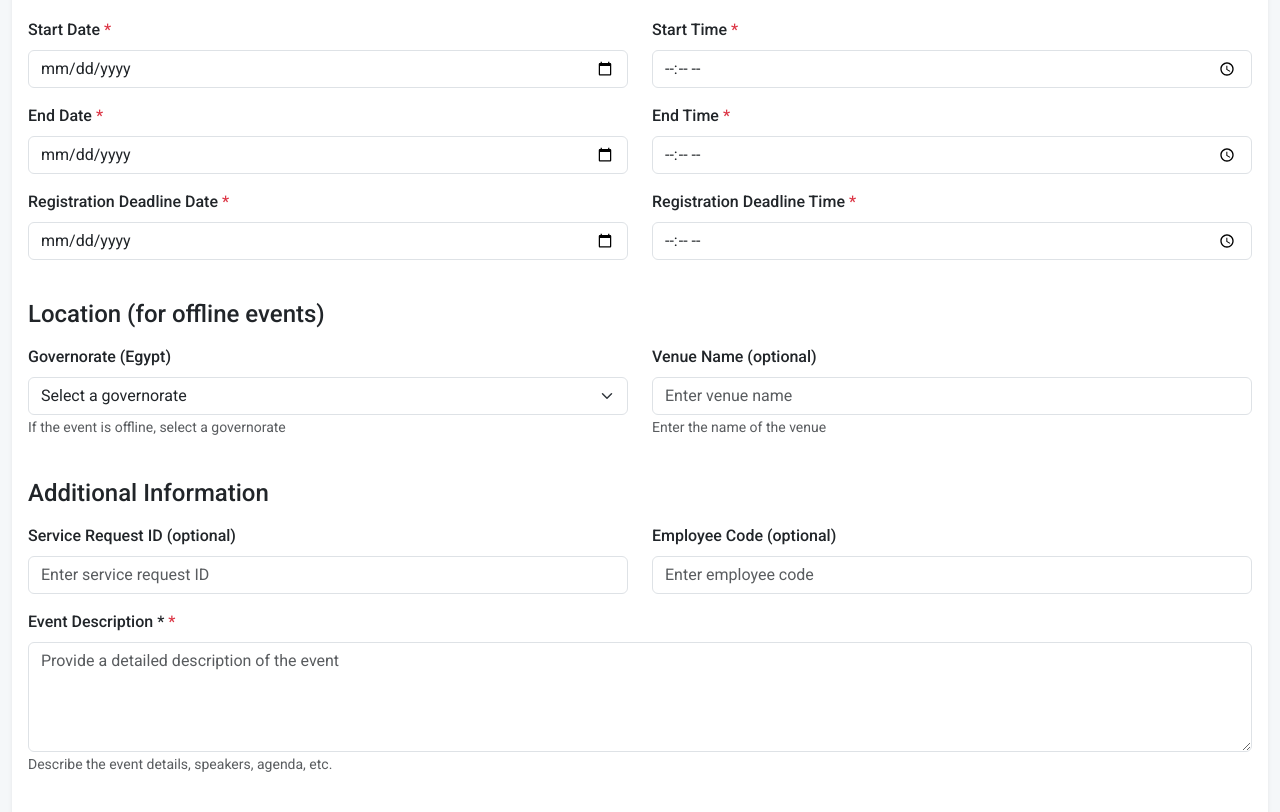
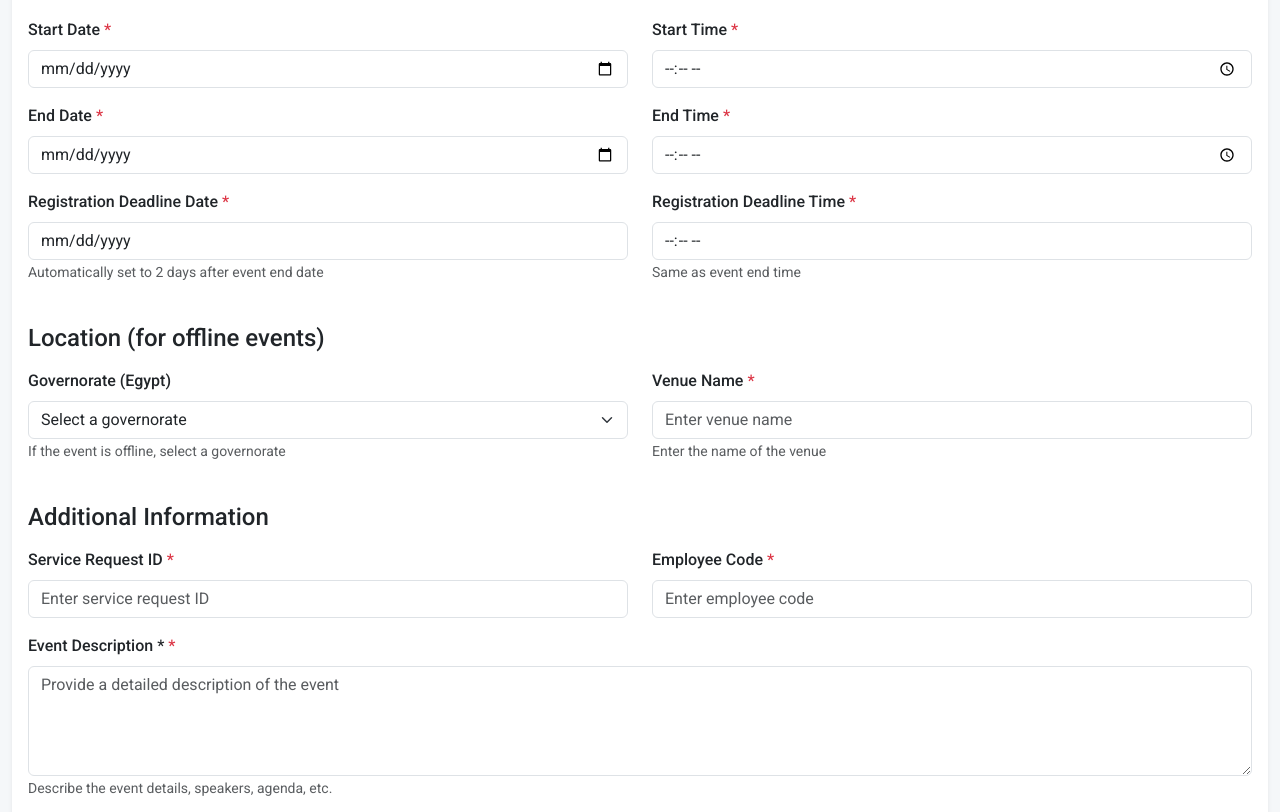
Before and after one commit to abdobody2040/Eventmanger, a Flask app: page /create_event in a window 1280 px wide. Shown: the part 761-1573 px from the top of the page. Run offline with Flask 3, Linux system fonts and the light colour scheme; the visitor is signed in with stand-in values (Sample User, id 1); data comes from the database, SQL or seed files in the repository; data that the repository does not hold is empty; parts of the project's set-up code (start-up, migrations or seed data) failed here and were passed over; some libraries are stand-ins or nearby versions.

Commit message:
Update event registration to require key details and auto-calculate deadlines
Modify event creation to enforce venue, employee code, and service request ID, and automatically set the registration deadline two days after the event end date.

Replit-Commit-Author: Agent
Replit-Commit-Session-Id: 408279e1-0aa6-443e-9f9f-a5cb3845f6f5
Replit-Commit-Checkpoint-Type: full_checkpoint
Replit-Commit-Screenshot-Url: https://storage.googleapis.com/screenshot-production-us-central1/a9fda573-c2df-449b-a4f9-f6a0d1595218/408279e1-0aa6-443e-9f9f-a5cb3845f6f5/6JQKxL1

```diff
--- a/app.py
+++ b/app.py
@@ -904,6 +904,18 @@ def create_event():
                 validation_errors.append('End date is required')
             if not end_time:
                 validation_errors.append('End time is required')
+            # Validation for new required fields
+            venue = request.form.get('venue', '').strip()
+            service_request = request.form.get('service_request', '').strip()
+            employee_code = request.form.get('employee_code', '').strip()
+
+            if not is_online and not venue:
+                validation_errors.append('Venue name is required for offline events')
+            if not service_request:
+                validation_errors.append('Service Request ID is required')
+            if not employee_code:
+                validation_errors.append('Employee Code is required')
+
             if not registration_deadline_date:
                 validation_errors.append('Registration deadline date is required')
             if not registration_deadline_time:
@@ -955,13 +967,9 @@ def create_event():
                                          categories=categories, event_types=event_types,
                                          governorates=egyptian_governorates, edit_mode=False)
 
-                if registration_deadline and start_datetime and registration_deadline > start_datetime:
-                    flash('Registration deadline must be before or on the event start date', 'danger')
-                    app_logo = AppSetting.get_setting('app_logo')
-                    return render_template('create_event.html',
-                                         app_name=app_name, app_logo=app_logo, theme_color=theme_color,
-                                         categories=categories, event_types=event_types,
-                                         governorates=egyptian_governorates, edit_mode=False)
+                # Update validation: registration deadline can now be after event end date (2 days after)
+                # Remove the old validation that required registration deadline to be before start date
+                pass
 
             except ValueError as e:
                 flash(f'Invalid date/time format: {str(e)}', 'danger')
--- a/static/js/create_event.js
+++ b/static/js/create_event.js
@@ -59,6 +59,43 @@ document.addEventListener('DOMContentLoaded', function() {
         if (onlineCheckbox.checked) {
             venueFields.classList.add('d-none');
         }
+    }
+
+    // Auto-calculate registration deadline (2 days after end date)
+    const endDateInput = document.getElementById('end_date');
+    const endTimeInput = document.getElementById('end_time');
+    const regDeadlineDateInput = document.getElementById('registration_deadline_date');
+    const regDeadlineTimeInput = document.getElementById('registration_deadline_time');
+
+    function calculateRegistrationDeadline() {
+        if (endDateInput.value) {
+            const endDate = new Date(endDateInput.value);
+            // Add 2 days
+            endDate.setDate(endDate.getDate() + 2);
+
+            // Format date as YYYY-MM-DD
+            const year = endDate.getFullYear();
+            const month = String(endDate.getMonth() + 1).padStart(2, '0');
+            const day = String(endDate.getDate()).padStart(2, '0');
+            const formattedDate = `${year}-${month}-${day}`;
+
+            regDeadlineDateInput.value = formattedDate;
+
+            // If end time is set, use the same time for registration deadline
+            if (endTimeInput.value) {
+                regDeadlineTimeInput.value = endTimeInput.value;
+            }
+        }
+    }
+
+    // Listen for changes to end date and time
+    if (endDateInput && regDeadlineDateInput) {
+        endDateInput.addEventListener('change', calculateRegistrationDeadline);
+        endTimeInput.addEventListener('change', function() {
+            if (regDeadlineDateInput.value && endTimeInput.value) {
+                regDeadlineTimeInput.value = endTimeInput.value;
+            }
+        });
     }
 
     // Form validation and submission
--- a/templates/create_event.html
+++ b/templates/create_event.html
@@ -201,8 +201,9 @@
                     <div class="mb-3">
                         <label for="registration_deadline_date" class="form-label required-field">Registration Deadline Date</label>
                         <input type="date" class="form-control" id="registration_deadline_date" name="registration_deadline_date" required autocomplete="off"
-                               value="{{ event.registration_deadline.strftime('%Y-%m-%d') if event and event.registration_deadline else '' }}">
+                               value="{{ event.registration_deadline.strftime('%Y-%m-%d') if event and event.registration_deadline else '' }}" readonly>
                         <div class="invalid-feedback">Please enter a registration deadline date</div>
+                        <small class="form-text text-muted">Automatically set to 2 days after event end date</small>
                     </div>
                 </div>
 
@@ -210,8 +211,9 @@
                     <div class="mb-3">
                         <label for="registration_deadline_time" class="form-label required-field">Registration Deadline Time</label>
                         <input type="time" class="form-control" id="registration_deadline_time" name="registration_deadline_time" required autocomplete="off"
-                               value="{{ event.registration_deadline.strftime('%H:%M') if event and event.registration_deadline else '' }}">
+                               value="{{ event.registration_deadline.strftime('%H:%M') if event and event.registration_deadline else '' }}" readonly>
                         <div class="invalid-feedback">Please enter a registration deadline time</div>
+                        <small class="form-text text-muted">Same as event end time</small>
                     </div>
                 </div>
             </div>
@@ -239,10 +241,11 @@
                 <!-- Venue -->
                 <div class="col-md-6">
                     <div class="mb-3">
-                        <label for="venue_name" class="form-label">Venue Name (optional)</label>
+                        <label for="venue_name" class="form-label required-field">Venue Name</label>
                         <input type="text" class="form-control" id="venue" name="venue"
-                               placeholder="Enter venue name"
+                               placeholder="Enter venue name" required
                                value="{{ event.venue.name if event and event.venue else '' }}">
+                        <div class="invalid-feedback">Please enter a venue name</div>
                         <small class="form-text text-muted">Enter the name of the venue</small>
                     </div>
                 </div>
@@ -257,20 +260,22 @@
                 <!-- Service Request -->
                 <div class="col-md-6">
                     <div class="mb-3">
-                        <label for="service_request" class="form-label">Service Request ID (optional)</label>
+                        <label for="service_request" class="form-label required-field">Service Request ID</label>
                         <input type="text" class="form-control" id="service_request" name="service_request"
-                               placeholder="Enter service request ID"
+                               placeholder="Enter service request ID" required
                                value="{{ event.service_request.name if event and event.service_request else '' }}">
+                        <div class="invalid-feedback">Please enter a service request ID</div>
                     </div>
                 </div>
 
                 <!-- Employee Code -->
                 <div class="col-md-6">
                     <div class="mb-3">
-                        <label for="employee_code" class="form-label">Employee Code (optional)</label>
+                        <label for="employee_code" class="form-label required-field">Employee Code</label>
                         <input type="text" class="form-control" id="employee_code" name="employee_code"
-                               placeholder="Enter employee code"
+                               placeholder="Enter employee code" required
                                value="{{ event.employee.code if event and event.employee else '' }}">
+                        <div class="invalid-feedback">Please enter an employee code</div>
                     </div>
                 </div>
 
```
Also changed, not shown: replit.md (+10 -0 lines), .local/state/replit/agent/.latest.json, .local/state/replit/agent/filesystem/filesystem_state.json, .local/state/replit/agent/progress_tracker.md, static/uploads/logo_20250813_121855.jpg (added), 3 other files.
